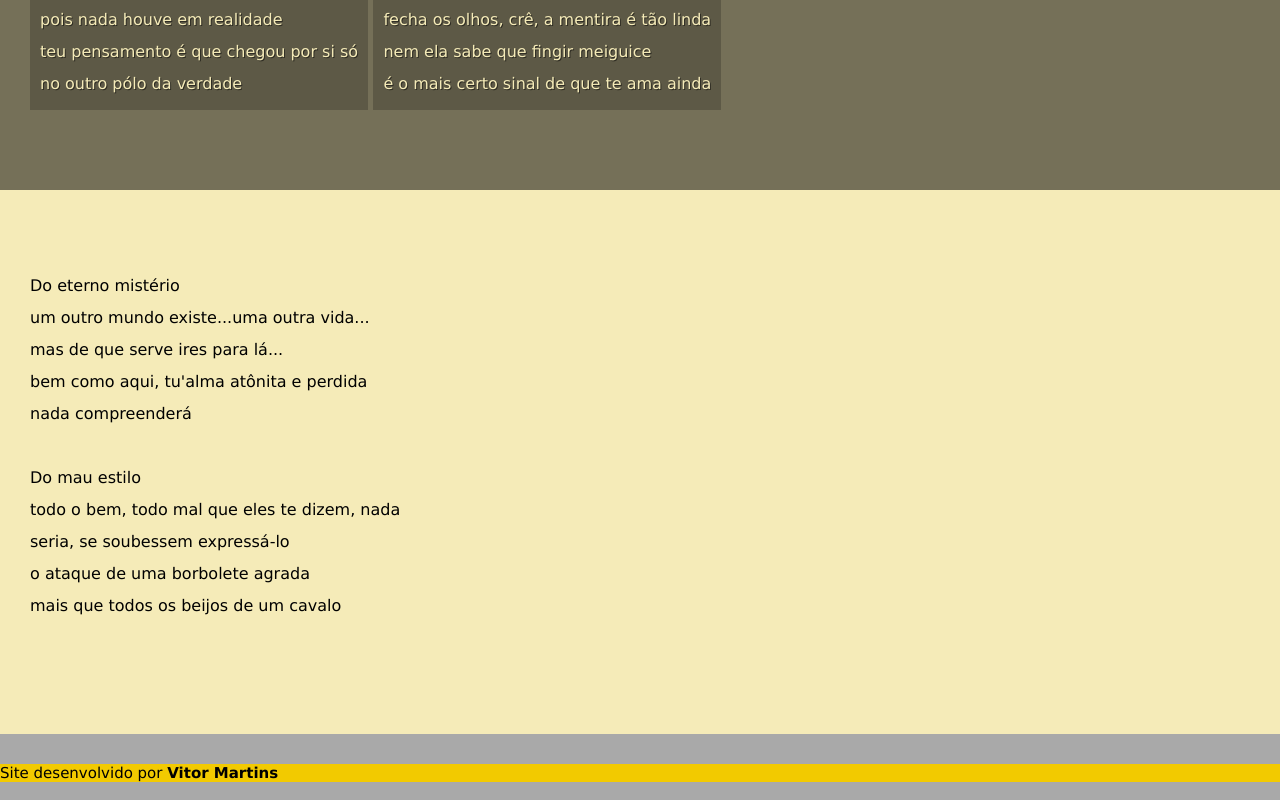
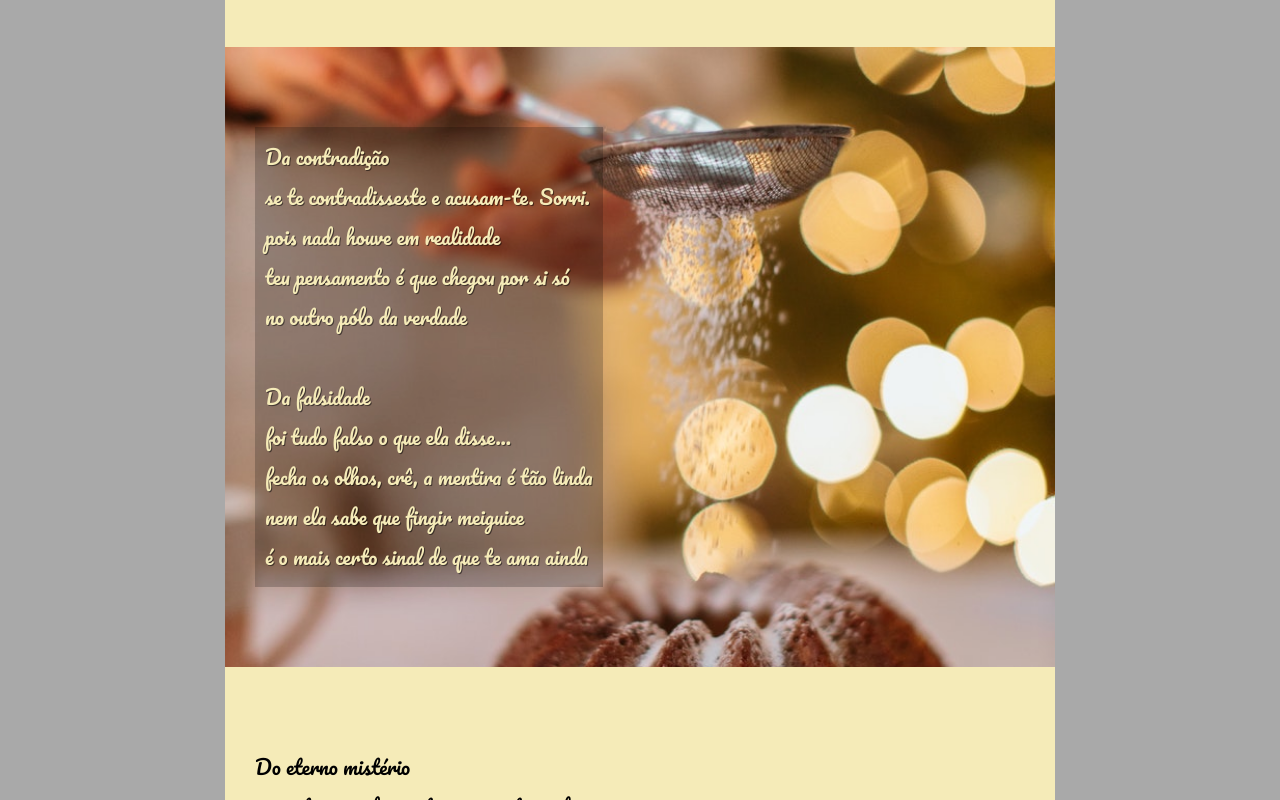
Before and after one commit to vitormartins95/projeto-novo, a plain HTML site: page index.html in a window 1280 px wide. Shown: the part 1380-2180 px from the top of the page. Drawn offline with Linux system fonts and the light colour scheme.

Commit message:
projeto atualizado

```diff
--- a/estilo/style.css
+++ b/estilo/style.css
@@ -57,6 +57,11 @@ section {
     padding-bottom: 10vh;
     line-height: 2em;
     padding-left: 30px;
+    font-family: var(--fonte1);
+    font-size: 20px;
+    max-width: 800px;
+    min-width: 280px;
+    margin: auto;
 }
 
 section.normal {
@@ -65,7 +70,9 @@ section.normal {
 section.imagem {
     background-color: var(--cor5);
     color: var(--cor1);
-    background-image: url('imagem/bolo-brilho.jpg');
+    background-size: cover;
+    background-attachment: fixed;
+
 }
 
 section.imagem >p {
@@ -80,11 +87,20 @@ section >p {
 }
 
 section#img01 {
+    background-image: url('../imagem/janela-flores.jpg');
+    background-position: right center;
+
 
 }
+section#img02 {
+    background-image: url('../imagem/bolo-brilho.jpg');
+    background-position: center center;
+}
+
 footer {
     background-color: var(--cor4);
     color: black;
-    margin-top: 30px;
     font-size: 15px;
+    padding: 10px;
+    text-align: center;
 }
--- a/index.html
+++ b/index.html
@@ -12,10 +12,10 @@
        <h1>Mundo da poesía</h1>
        <p>Por <a href="https://www.pensador.com/autor/mario_quintana/biografia/" target="_blank">Mario Quitana</a></p>
    </header>
-        Sábios pensares <br>
+
 
         <section class="normal">
-            <p>
+            <p>Sábios pensares <br> <br>
                 Dos pequenos ridículos <br>
                 nunca faça escândalos ao menos <br>
                 visto que tanto ousas <br>
@@ -52,10 +52,10 @@
                se te contradisseste e acusam-te. Sorri. <br>
                pois nada houve em realidade <br>
                teu pensamento é que chegou por si só <br>
-               no outro pólo da verdade
-           </p>
+               no outro pólo da verdade <br> <br>
 
-            <p>
+
+
                 Da falsidade <br>
                 foi tudo falso o que ela disse...  <br>
                 fecha os olhos, crê, a mentira é tão linda<br>
```
